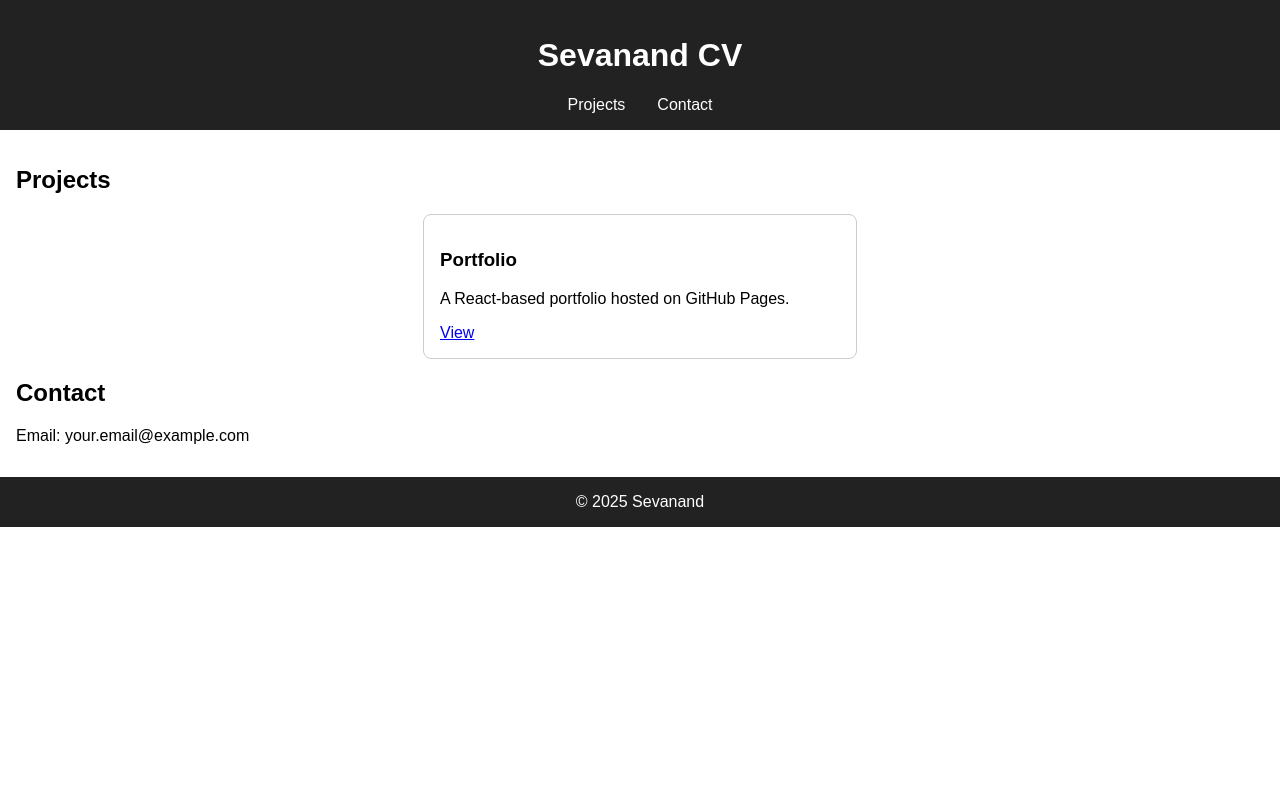
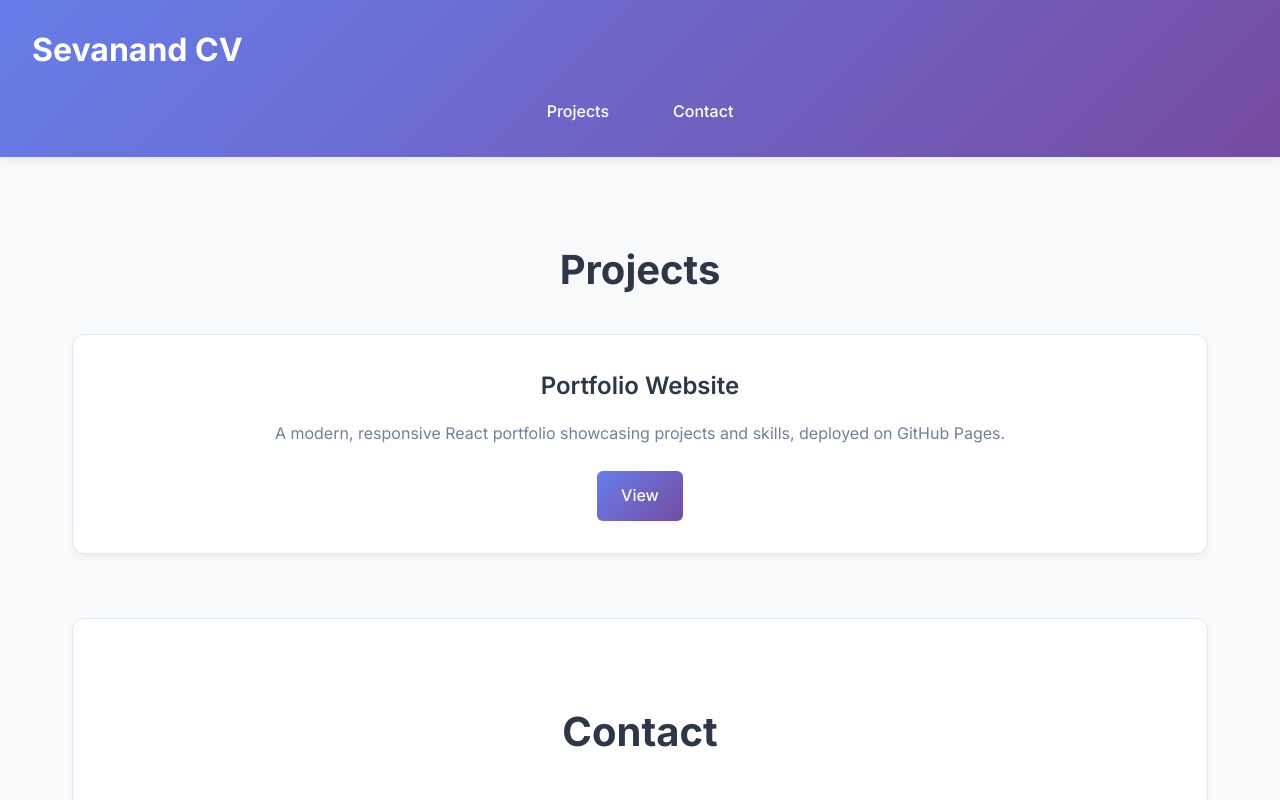
Before and after one commit to SevanandYadav/sevanand-cv, a React (Create React App) app: page / in a window 1280 px wide. Shown: the top 800 px of the page. Built offline with nearby package versions, Linux system fonts and the light colour scheme.

Commit message:
updated readme and reponsiveness

```diff
--- a/public/index.html
+++ b/public/index.html
@@ -3,11 +3,14 @@
   <head>
     <meta charset="utf-8" />
     <link rel="icon" href="%PUBLIC_URL%/favicon.ico" />
+    <link rel="preconnect" href="https://fonts.googleapis.com">
+    <link rel="preconnect" href="https://fonts.gstatic.com" crossorigin>
+    <link href="https://fonts.googleapis.com/css2?family=Inter:wght@400;500;600;700&display=swap" rel="stylesheet">
     <meta name="viewport" content="width=device-width, initial-scale=1" />
     <meta name="theme-color" content="#000000" />
     <meta
       name="description"
-      content="Web site created using create-react-app"
+      content="Sevanand Yadav - Software Developer Portfolio"
     />
     <link rel="apple-touch-icon" href="%PUBLIC_URL%/logo192.png" />
     <!--
@@ -24,7 +27,7 @@
       work correctly both with client-side routing and a non-root public URL.
       Learn how to configure a non-root public URL by running `npm run build`.
     -->
-    <title>React App</title>
+    <title>Sevanand Yadav - Portfolio</title>
   </head>
   <body>
     <noscript>You need to enable JavaScript to run this app.</noscript>
--- a/src/App.css
+++ b/src/App.css
@@ -1,29 +1,201 @@
+* {
+  box-sizing: border-box;
+}
+
 body {
-  font-family: Arial, sans-serif;
+  font-family: 'Inter', -apple-system, BlinkMacSystemFont, 'Segoe UI', sans-serif;
+  margin: 0;
+  line-height: 1.6;
+  color: #333;
+  background: #f8fafc;
+}
+
+.App {
+  min-height: 100vh;
+  display: flex;
+  flex-direction: column;
+}
+
+/* Header */
+.header {
+  background: linear-gradient(135deg, #667eea 0%, #764ba2 100%);
+  color: white;
+  padding: 1.5rem 2rem;
+  box-shadow: 0 2px 10px rgba(0,0,0,0.1);
+}
+
+.header h1 {
+  margin: 0 0 1rem 0;
+  font-size: 2rem;
+  font-weight: 700;
+}
+
+nav {
+  display: flex;
+  gap: 2rem;
+  justify-content: center;
+}
+
+nav a {
+  color: white;
+  text-decoration: none;
+  font-weight: 500;
+  padding: 0.5rem 1rem;
+  border-radius: 6px;
+  transition: background-color 0.3s ease;
+}
+
+nav a:hover {
+  background-color: rgba(255,255,255,0.2);
+}
+
+/* Main Content */
+main {
+  flex: 1;
+  max-width: 1200px;
+  margin: 0 auto;
+  padding: 3rem 2rem;
+  width: 100%;
+}
+
+section {
+  margin-bottom: 4rem;
+}
+
+section h2 {
+  font-size: 2.5rem;
+  margin-bottom: 2rem;
+  text-align: center;
+  color: #2d3748;
+  font-weight: 700;
+}
+
+/* Projects Grid */
+#projects {
+  text-align: center;
+}
+
+.projects-grid {
+  display: grid;
+  grid-template-columns: repeat(auto-fit, minmax(300px, 1fr));
+  gap: 2rem;
+  margin-top: 2rem;
+}
+
+.project-card {
+  background: white;
+  border-radius: 12px;
+  padding: 2rem;
+  box-shadow: 0 4px 6px rgba(0,0,0,0.05);
+  border: 1px solid #e2e8f0;
+  transition: transform 0.3s ease, box-shadow 0.3s ease;
+}
+
+.project-card:hover {
+  transform: translateY(-4px);
+  box-shadow: 0 8px 25px rgba(0,0,0,0.1);
+}
+
+.project-card h3 {
+  margin: 0 0 1rem 0;
+  font-size: 1.5rem;
+  color: #2d3748;
+  font-weight: 600;
+}
+
+.project-card p {
+  margin: 0 0 1.5rem 0;
+  color: #718096;
+  line-height: 1.6;
+}
+
+.project-card a {
+  display: inline-block;
+  background: linear-gradient(135deg, #667eea 0%, #764ba2 100%);
+  color: white;
+  text-decoration: none;
+  padding: 0.75rem 1.5rem;
+  border-radius: 6px;
+  font-weight: 500;
+  transition: transform 0.2s ease;
+}
+
+.project-card a:hover {
+  transform: scale(1.05);
+}
+
+/* Contact Section */
+#contact {
+  background: white;
+  padding: 3rem;
+  border-radius: 12px;
+  box-shadow: 0 4px 6px rgba(0,0,0,0.05);
+  text-align: center;
+  border: 1px solid #e2e8f0;
+}
+
+#contact p {
+  font-size: 1.1rem;
+  color: #4a5568;
   margin: 0;
 }
 
-.header, .footer {
-  background: #222;
-  color: white;
-  padding: 1rem;
+/* Footer */
+.footer {
+  background: #2d3748;
+  color: #a0aec0;
+  padding: 2rem;
   text-align: center;
+  margin-top: auto;
 }
 
-nav a {
-  margin: 0 1rem;
-  color: white;
-  text-decoration: none;
+/* Mobile Responsive */
+@media (max-width: 768px) {
+  .header {
+    padding: 1rem;
+  }
+
+  .header h1 {
+    font-size: 1.5rem;
+  }
+
+  nav {
+    gap: 1rem;
+  }
+
+  main {
+    padding: 2rem 1rem;
+  }
+
+  section h2 {
+    font-size: 2rem;
+  }
+
+  .projects-grid {
+    grid-template-columns: 1fr;
+    gap: 1.5rem;
+  }
+
+  .project-card {
+    padding: 1.5rem;
+  }
+
+  #contact {
+    padding: 2rem 1rem;
+  }
 }
 
-.project-card {
-  border: 1px solid #ccc;
-  padding: 1rem;
-  margin: 1rem auto;
-  max-width: 400px;
-  border-radius: 8px;
+@media (max-width: 480px) {
+  nav {
+    flex-direction: column;
+    gap: 0.5rem;
+  }
+
+  nav a {
+    padding: 0.75rem;
+  }
+
+  section h2 {
+    font-size: 1.75rem;
+  }
 }
-
-main {
-  padding: 1rem;
-}
--- a/src/index.js
+++ b/src/index.js
@@ -11,7 +11,4 @@ root.render(
   </React.StrictMode>
 );
 
-// If you want to start measuring performance in your app, pass a function
-// to log results (for example: reportWebVitals(console.log))
-// or send to an analytics endpoint. Learn more: https://bit.ly/CRA-vitals
 reportWebVitals();
--- a/src/pages/Home.js
+++ b/src/pages/Home.js
@@ -5,16 +5,18 @@ export default function Home() {
     <main>
       <section id="projects">
         <h2>Projects</h2>
-        <ProjectCard
-          title="Portfolio"
-          description="A React-based portfolio hosted on GitHub Pages."
-          link="https://github.com/SevanandYadav/sevanand-cv"
-        />
+        <div className="projects-grid">
+          <ProjectCard
+            title="Portfolio Website"
+            description="A modern, responsive React portfolio showcasing projects and skills, deployed on GitHub Pages."
+            link="https://github.com/SevanandYadav/sevanand-cv"
+          />
+        </div>
       </section>
 
       <section id="contact">
         <h2>Contact</h2>
-        <p>Email: your.email@example.com</p>
+        <p>Email: sevanandyadav@gmail.com</p>
       </section>
     </main>
   );
```
Also changed, not shown: public/manifest.json, 14 other files (tests, documents, lock files or other folders).
